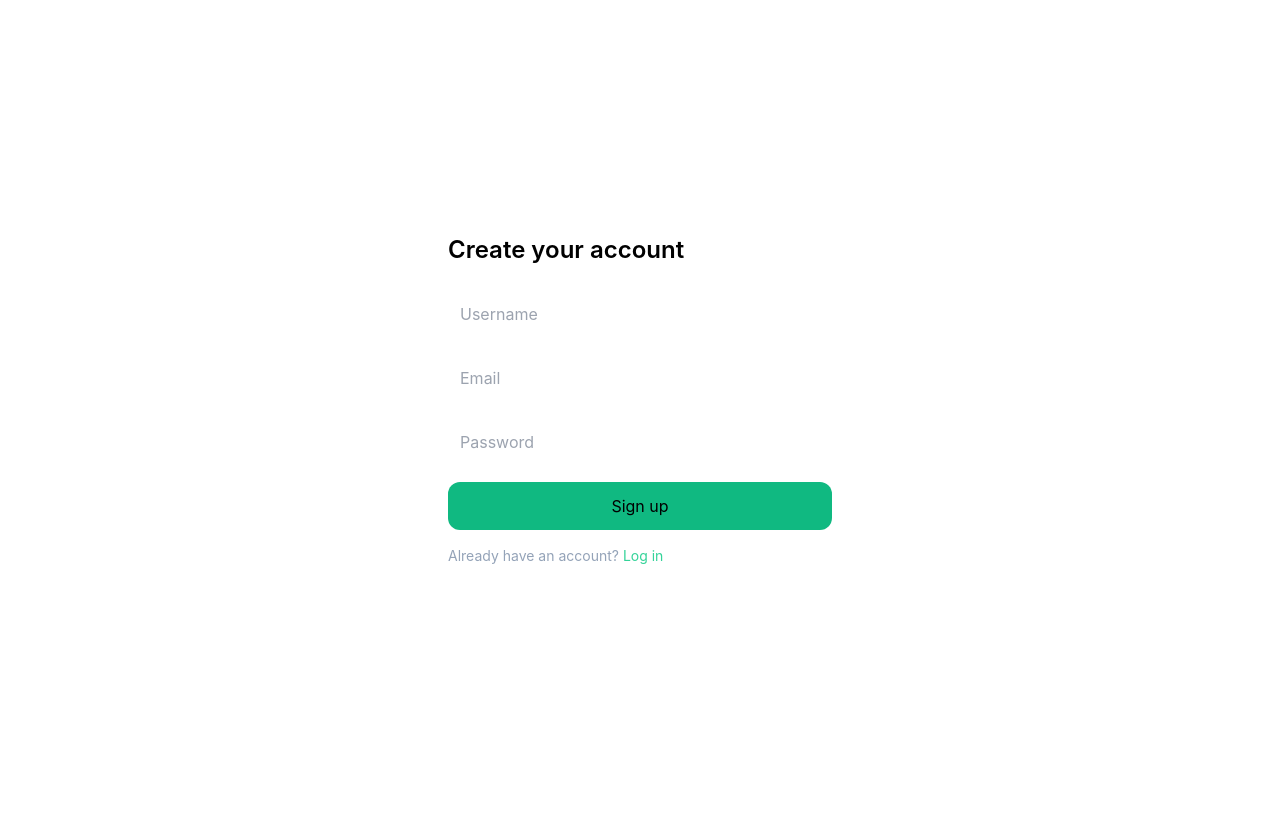
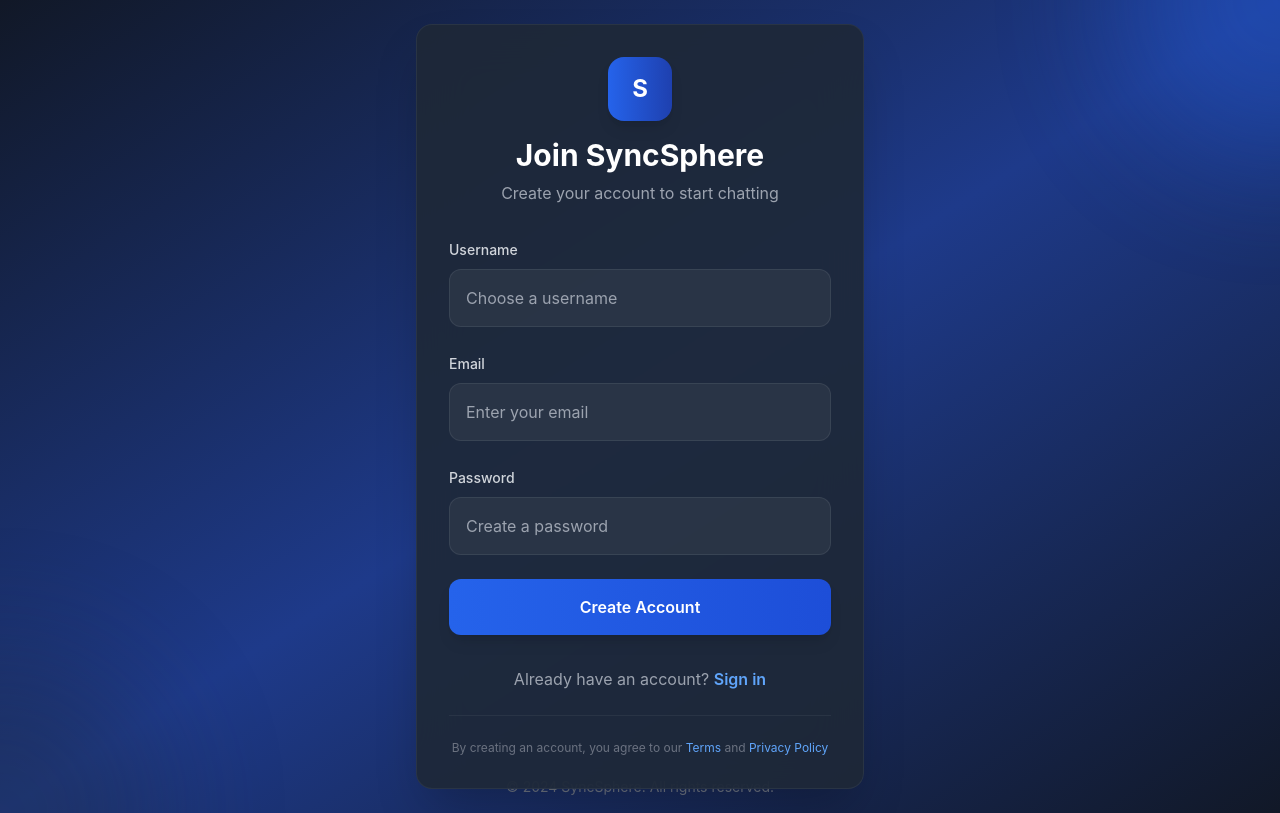
Before and after one commit to ChamathkaDhanapala/SyncSphere---Realtime-chat-app-with-the-MERN-stack, a React (Create React App) app in the folder client/: page /register in a window 1280 px wide. Built offline with nearby package versions, Linux system fonts and the light colour scheme.

Commit message:
Add some styles to register page

```diff
--- a/client/src/pages/Register.jsx
+++ b/client/src/pages/Register.jsx
@@ -21,7 +21,6 @@ export default function Register() {
   const onSubmit = async (e) => {
     e.preventDefault();
 
-
     if (!formData.username || !formData.email || !formData.password) {
       return;
     }
@@ -38,48 +37,114 @@ export default function Register() {
   };
 
   return (
-    <div className="min-h-screen grid place-items-center p-6">
-      <div className="card w-full max-w-md p-8">
-        <h1 className="text-2xl font-semibold mb-6">Create your account</h1>
-        {error && <p className="text-red-400 mb-2">{error}</p>}
-        <form onSubmit={onSubmit} className="space-y-4">
+    <div className="min-h-screen bg-gradient-to-br from-gray-900 via-blue-900 to-gray-900 relative overflow-hidden">
+      {/* Animated background elements */}
+      <div className="absolute inset-0 overflow-hidden">
+        <div className="absolute -top-40 -right-40 w-80 h-80 bg-blue-600 rounded-full blur-3xl opacity-20 animate-pulse"></div>
+        <div className="absolute -bottom-40 -left-40 w-80 h-80 bg-gray-800 rounded-full blur-3xl opacity-20 animate-pulse delay-1000"></div>
+      </div>
+
+      <div className="relative z-10 min-h-screen flex items-center justify-center p-6">
+        <div className="bg-gray-800/90 backdrop-blur-xl border border-gray-700/50 rounded-2xl shadow-2xl w-full max-w-md p-8 transform transition-all duration-300 hover:scale-[1.02]">
+          {/* Logo/Brand */}
+          <div className="text-center mb-8">
+            <div className="w-16 h-16 bg-gradient-to-r from-blue-600 to-blue-800 rounded-2xl mx-auto mb-4 flex items-center justify-center shadow-lg">
+              <span className="text-white text-2xl font-bold">S</span>
+            </div>
+            <h1 className="text-3xl font-bold text-white mb-2">Join SyncSphere</h1>
+            <p className="text-gray-400">Create your account to start chatting</p>
+          </div>
+
+          {error && (
+            <div className="mb-6 p-3 bg-red-500/10 border border-red-500/20 rounded-xl">
+              <p className="text-red-400 text-sm text-center">{error}</p>
+            </div>
+          )}
+
+          <form onSubmit={onSubmit} className="space-y-6">
+            <div className="space-y-2">
+              <label className="text-sm font-medium text-gray-300">Username</label>
               <input
                 name="username"
                 value={formData.username}
                 onChange={handleChange}
-            placeholder="Username"
-            className="w-full p-3 rounded-xl outline-none"
+                placeholder="Choose a username"
+                className="w-full p-4 bg-gray-700/50 border border-gray-600/50 rounded-xl text-white placeholder-gray-400 focus:outline-none focus:ring-2 focus:ring-blue-500 focus:border-transparent transition-all duration-200 disabled:opacity-50"
                 disabled={loading}
+                required
               />
+            </div>
+
+            <div className="space-y-2">
+              <label className="text-sm font-medium text-gray-300">Email</label>
               <input
                 name="email"
                 type="email"
                 value={formData.email}
                 onChange={handleChange}
-            placeholder="Email"
-            className="w-full p-3 rounded-xl outline-none"
+                placeholder="Enter your email"
+                className="w-full p-4 bg-gray-700/50 border border-gray-600/50 rounded-xl text-white placeholder-gray-400 focus:outline-none focus:ring-2 focus:ring-blue-500 focus:border-transparent transition-all duration-200 disabled:opacity-50"
                 disabled={loading}
+                required
               />
+            </div>
+
+            <div className="space-y-2">
+              <label className="text-sm font-medium text-gray-300">Password</label>
               <input
                 name="password"
                 type="password"
                 value={formData.password}
                 onChange={handleChange}
-            placeholder="Password"
-            className="w-full p-3 rounded-xl outline-none"
+                placeholder="Create a password"
+                className="w-full p-4 bg-gray-700/50 border border-gray-600/50 rounded-xl text-white placeholder-gray-400 focus:outline-none focus:ring-2 focus:ring-blue-500 focus:border-transparent transition-all duration-200 disabled:opacity-50"
                 disabled={loading}
+                required
               />
+            </div>
+
             <button
               type="submit"
-            className="w-full p-3 rounded-xl bg-emerald-500 hover:bg-emerald-400 transition disabled:opacity-50 disabled:cursor-not-allowed"
+              className="w-full p-4 bg-gradient-to-r from-blue-600 to-blue-700 text-white font-semibold rounded-xl shadow-lg transform transition-all duration-200 hover:from-blue-500 hover:to-blue-600 hover:scale-[1.02] hover:shadow-xl active:scale-[0.98] disabled:opacity-50 disabled:cursor-not-allowed"
               disabled={loading}
             >
-            {loading ? "Creating account..." : "Sign up"}
+              {loading ? (
+                <div className="flex items-center justify-center">
+                  <div className="w-5 h-5 border-2 border-white border-t-transparent rounded-full animate-spin mr-2"></div>
+                  Creating account...
+                </div>
+              ) : (
+                "Create Account"
+              )}
             </button>
           </form>
-        <p className="mt-4 text-sm text-slate-400">
-          Already have an account? <Link to="/login" className="text-emerald-400">Log in</Link>
+
+          <div className="mt-8 text-center">
+            <p className="text-gray-400">
+              Already have an account?{" "}
+              <Link
+                to="/login"
+                className="text-blue-400 hover:text-blue-300 font-semibold transition-colors duration-200"
+              >
+                Sign in
+              </Link>
             </p>
+          </div>
+
+          {/* Terms & Privacy */}
+          <div className="mt-6 pt-6 border-t border-gray-700/50">
+            <p className="text-xs text-gray-500 text-center">
+              By creating an account, you agree to our{" "}
+              <button className="text-blue-400 hover:text-blue-300">Terms</button> and{" "}
+              <button className="text-blue-400 hover:text-blue-300">Privacy Policy</button>
+            </p>
+          </div>
+        </div>
+      </div>
+
+      {/* Footer */}
+      <div className="absolute bottom-4 left-0 right-0 text-center">
+        <p className="text-gray-500 text-sm">© 2024 SyncSphere. All rights reserved.</p>
       </div>
     </div>
   );
```
Lines whose indentation alone changed are shown as unchanged.
